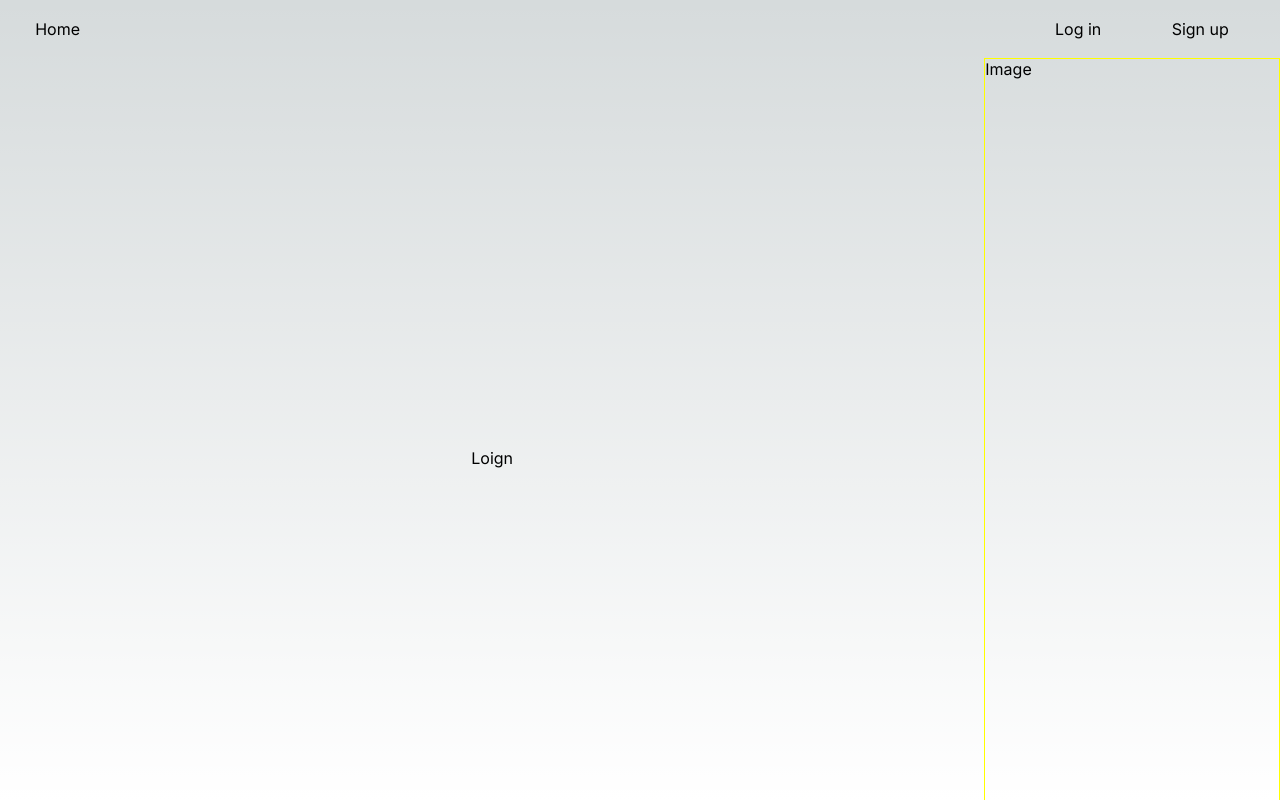
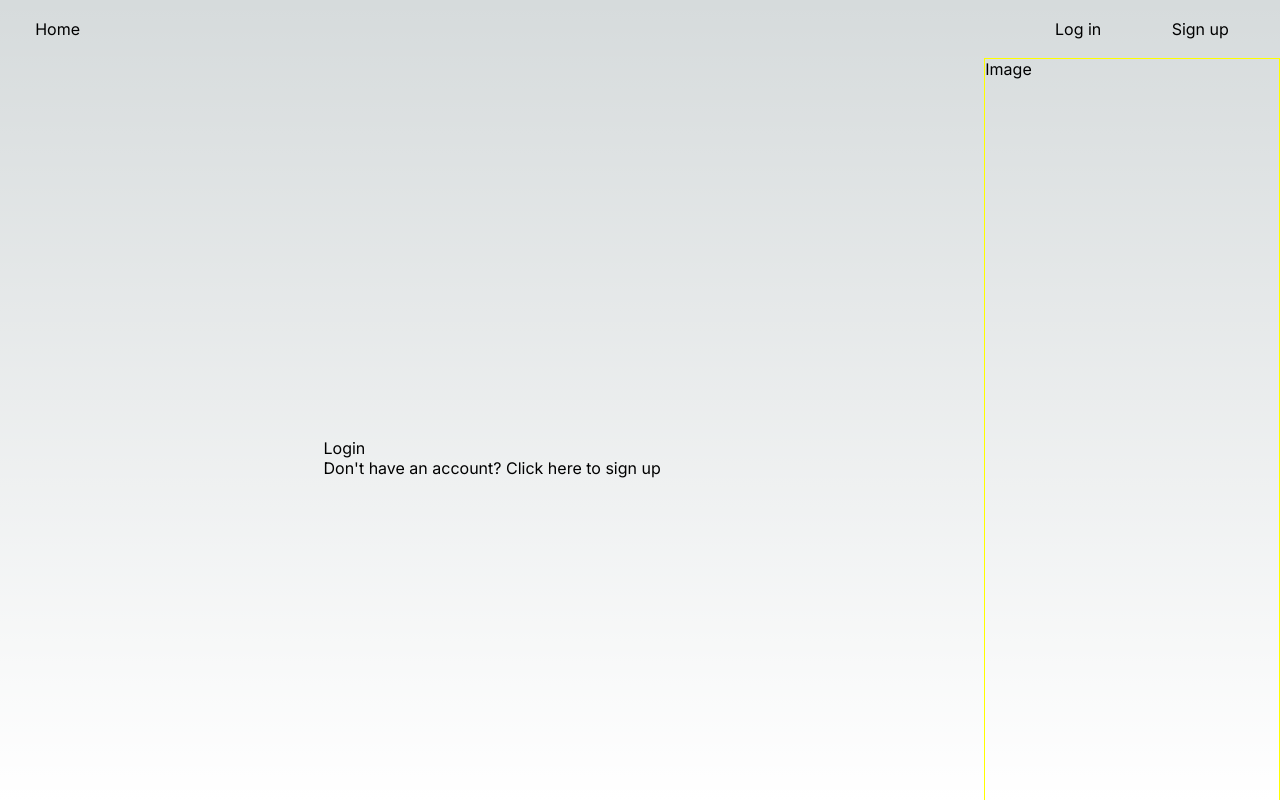
Before and after one commit to softwarebyze/authapp, a Next.js app in the folder client/: page /login in a window 1280 px wide. Built offline with nearby package versions, Linux system fonts and the light colour scheme.

Commit message:
providing link to log in if email already used

```diff
--- a/client/app/(auth)/login/page.tsx
+++ b/client/app/(auth)/login/page.tsx
@@ -1,3 +1,12 @@
+import Link from "next/link";
+
 export default function Login() {
-  return <div>Loign</div>;
+  return (
+    <div>
+      <p>Login</p>
+      <Link href="/signup">
+        Don&apos;t have an account? Click here to sign up
+      </Link>
+    </div>
+  );
 }
```
Also changed, not shown: client/app/(auth)/signup/page.tsx (+7 -1 lines).
